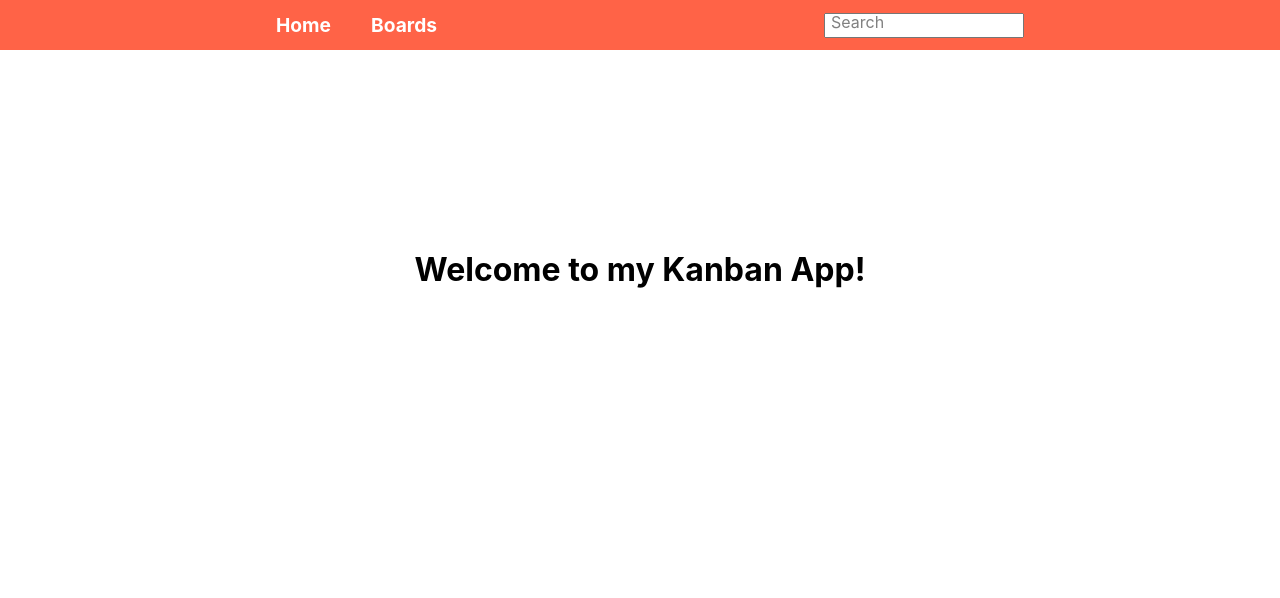
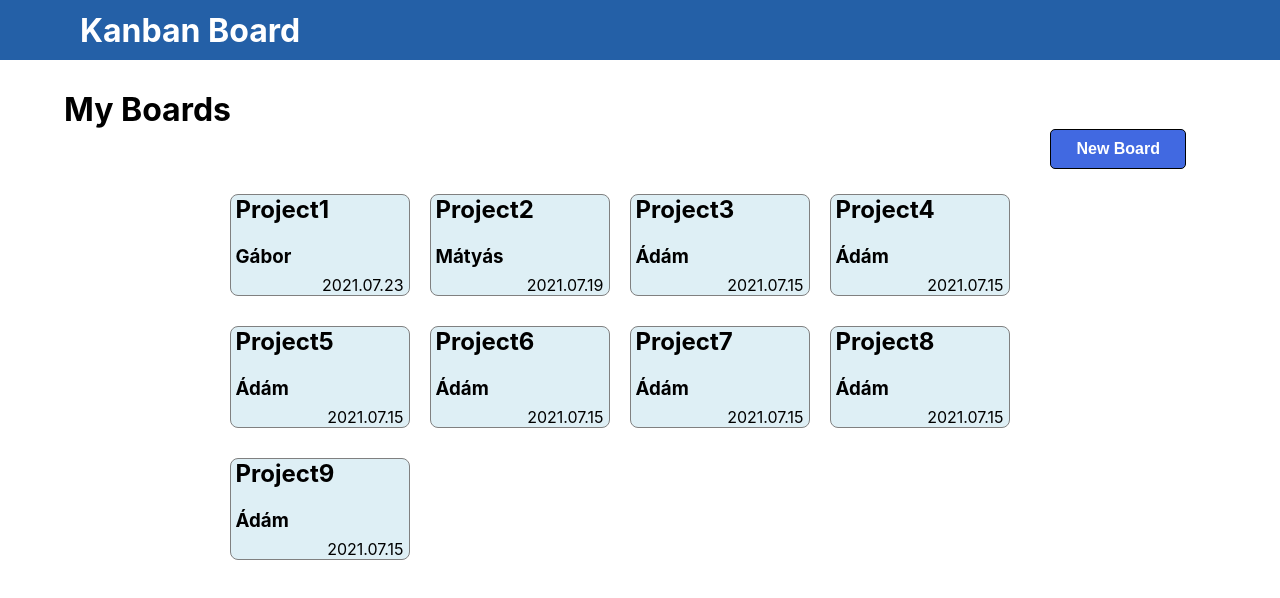
Before and after one commit to UncleGabi/kanban-board, a React (Create React App) app: page / in a window 1280 px wide. Shown: the top 598 px of the page. Built offline with nearby package versions, Linux system fonts and the light colour scheme.

Commit message:
Added components like boardContainer, Board and Button to the Homepage

```diff
--- /dev/null
+++ b/src/assets/boards.js
@@ -0,0 +1,56 @@
+export const boardData = [
+    {
+        id: 1,
+        name: "Project1",
+        assignedTo: "Gábor",
+        dueDate: "2021.07.23",
+    },
+    {
+        id: 2,
+        name: "Project2",
+        assignedTo: "Mátyás",
+        dueDate: "2021.07.19",
+    },
+    {
+        id: 3,
+        name: "Project3",
+        assignedTo: "Ádám",
+        dueDate: "2021.07.15",
+    },
+    {
+        id: 4,
+        name: "Project4",
+        assignedTo: "Ádám",
+        dueDate: "2021.07.15",
+    },
+    {
+        id: 5,
+        name: "Project5",
+        assignedTo: "Ádám",
+        dueDate: "2021.07.15",
+    },
+    {
+        id: 6,
+        name: "Project6",
+        assignedTo: "Ádám",
+        dueDate: "2021.07.15",
+    },
+    {
+        id: 7,
+        name: "Project7",
+        assignedTo: "Ádám",
+        dueDate: "2021.07.15",
+    },
+    {
+        id: 8,
+        name: "Project8",
+        assignedTo: "Ádám",
+        dueDate: "2021.07.15",
+    },
+    {
+        id: 9,
+        name: "Project9",
+        assignedTo: "Ádám",
+        dueDate: "2021.07.15",
+    },
+];
--- /dev/null
+++ b/src/components/Board.component.js
@@ -0,0 +1,20 @@
+import "./Board.styles.scss";
+import PropTypes from "prop-types";
+
+const Board = ({ name, assignedTo, dueDate }) => {
+    return (
+        <div className="board">
+            <h2>{name}</h2>
+            <h3>{assignedTo}</h3>
+            <p>{dueDate}</p>
+        </div>
+    );
+};
+
+Board.propTypes = {
+    name: PropTypes.string,
+    assignedTo: PropTypes.string,
+    dueDate: PropTypes.string,
+};
+
+export default Board;
--- /dev/null
+++ b/src/components/Board.styles.scss
@@ -0,0 +1,34 @@
+.board {
+    height: 100px;
+    width: 180px;
+    padding: 50px 80px;
+    border-radius: 8px;
+    border: 1px solid grey;
+    position: relative;
+    background-color: rgba($color: lightblue, $alpha: 0.4);
+    cursor: pointer;
+    margin: 15px 10px;
+
+    &:active {
+        background-color: lighten($color: #4169e1, $amount: 1%);
+        color: white;
+    }
+
+    h2 {
+        position: absolute;
+        top: 0;
+        left: 5px;
+    }
+
+    h3 {
+        position: absolute;
+        top: 50%;
+        left: 5px;
+    }
+
+    p {
+        position: absolute;
+        bottom: 0;
+        right: 5px;
+    }
+}
--- /dev/null
+++ b/src/components/BoardContainer.component.js
@@ -0,0 +1,49 @@
+import "./BoardContainer.styles.scss";
+
+import Board from "./Board.component";
+import { boardData } from "../assets/boards";
+
+import { useState } from "react";
+import Button from "./Button.component";
+
+const BoardContainer = () => {
+    const [boards] = useState(boardData);
+    const buttonStyle = {
+        text: "New Board",
+        padding: "10px 25px",
+        float: "right",
+        backgroundColor: "#4169e1",
+        color: "white",
+        border: "1px solid black",
+        borderRadius: "5px",
+        marginRight: "30px",
+        fontSize: "16px",
+        fontWeight: "bold",
+        cursor: "pointer",
+    };
+
+    return (
+        <div className="board-container">
+            <h1>My Boards</h1>
+
+            <Button text={buttonStyle.text} button_style={buttonStyle} />
+
+            <div className="boards">
+                {boards.map((board) => {
+                    const { id, name, assignedTo, dueDate } = board;
+                    return (
+                        <Board
+                            className="board"
+                            key={id}
+                            name={name}
+                            assignedTo={assignedTo}
+                            dueDate={dueDate}
+                        />
+                    );
+                })}
+            </div>
+        </div>
+    );
+};
+
+export default BoardContainer;
--- /dev/null
+++ b/src/components/BoardContainer.styles.scss
@@ -0,0 +1,16 @@
+.board-container {
+    width: 90%;
+    margin: 30px auto;
+
+    .add-button {
+        padding: 20px 60px;
+    }
+
+    .boards {
+        display: flex;
+        justify-content: flex-start;
+        flex-wrap: wrap;
+        margin: 50px auto;
+        width: 73%;
+    }
+}
--- /dev/null
+++ b/src/components/Button.component.js
@@ -0,0 +1,17 @@
+import "./Button.styles.scss";
+import PropTypes from "prop-types";
+
+const Button = ({ text, button_style }) => {
+    return (
+        <div>
+            <button style={button_style}>{text}</button>
+        </div>
+    );
+};
+
+Button.propTypes = {
+    text: PropTypes.string,
+    button_style: PropTypes.instanceOf(Object),
+};
+
+export default Button;
--- a/src/components/Header.component.js
+++ b/src/components/Header.component.js
@@ -1,39 +1,9 @@
-import { Link } from "react-router-dom";
 import "./Header.styles.scss";
-import SearchBar from "./SearchBar.component";
-
-import { useState } from "react";
 
 const Header = () => {
-    const [text, setText] = useState("");
-
-    const handleChange = (e) => {
-        const { value } = e.target;
-        setText(value);
-    };
-
     return (
-        <div className="header">
-            <div className="container menubar">
-                <ul>
-                    <li>
-                        <Link to="/">Home</Link>
-                    </li>
-                    <li>
-                        <Link
-                            to={{
-                                pathname: "/boards/kanban",
-                                state: {
-                                    from: "Home",
-                                },
-                            }}
-                        >
-                            Boards
-                        </Link>
-                    </li>
-                </ul>
-                <SearchBar handleChange={handleChange} value={text} />
-            </div>
+        <div className="container">
+            <h1>Kanban Board</h1>
         </div>
     );
 };
--- a/src/components/Header.styles.scss
+++ b/src/components/Header.styles.scss
@@ -1,40 +1,10 @@
-.header {
-    max-width: 100%;
-    width: 100vw;
-    background-color: tomato;
+.container {
+    width: 100%;
+    height: 50px;
+    background-color: #2460a7ff;
+    display: flex;
+    align-items: center;
+    position: relative;
+    padding: 30px 80px;
     color: white;
-
-    .container {
-        width: 60%;
-        margin: 0 auto;
-    }
-
-    .menubar {
-        height: 50px;
-        display: flex;
-        align-items: center;
-        justify-content: space-between;
-    }
-
-    ul {
-        display: flex;
-        align-items: center;
-        position: relative;
-
-        li {
-            padding: 0px 20px;
-            list-style-type: none;
-
-            a {
-                color: white;
-                font-weight: bold;
-                font-size: 1.2em;
-                text-decoration: none;
-
-                &:hover {
-                    color: black;
-                }
-            }
-        }
-    }
 }
--- a/src/components/SearchBar.component.js
+++ b/src/components/SearchBar.component.js
@@ -1,7 +1,16 @@
 /* eslint-disable react/prop-types */
 import "./SearchBar.styles.scss";
 
-const SearchBar = ({ handleChange, value }) => {
+import { useState } from "react";
+
+const SearchBar = () => {
+    const [text, setText] = useState("");
+
+    const handleChange = (e) => {
+        const { value } = e.target;
+        setText(value);
+    };
+
     return (
         <div className="search-bar">
             <input
@@ -9,9 +18,7 @@ const SearchBar = ({ handleChange, value }) => {
                 className="form-input"
                 type="search"
             />
-            <label
-                className={`${value.length ? "shrinkLabel" : ""} form-label`}
-            >
+            <label className={`${text.length ? "shrinkLabel" : ""} form-label`}>
                 Search
             </label>
         </div>
--- a/src/components/SearchBar.styles.scss
+++ b/src/components/SearchBar.styles.scss
@@ -11,6 +11,7 @@
     width: 200px;
     position: relative;
     justify-content: center;
+    float: right;
 
     .form-input {
         display: block;
--- a/src/pages/Home.js
+++ b/src/pages/Home.js
@@ -1,12 +1,9 @@
+import BoardContainer from "../components/BoardContainer.component";
+
 const Home = () => {
     return (
-        <div
-            className="home"
-            style={{ textAlign: "center", marginTop: "200px" }}
-        >
-            <div>
-                <h1>Welcome to my Kanban App!</h1>
-            </div>
+        <div>
+            <BoardContainer />
         </div>
     );
 };
```
Also changed, not shown: src/components/Button.styles.scss (added).
